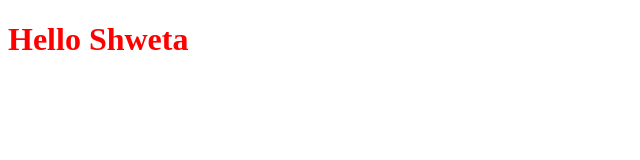
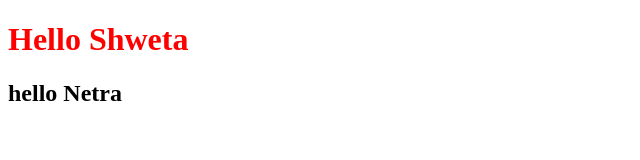
Before and after one commit to ShwetaGaikwad2329/Employee, a plain HTML site: page index.html in a window 1280 px wide. Shown: the whole page, without its empty margins (0-640 px from the left). Drawn offline with Linux system fonts and the light colour scheme.

Commit message:
second commit

```diff
--- a/index.html
+++ b/index.html
@@ -8,5 +8,6 @@
 </head>
 <body>
     <h1>Hello Shweta</h1>
+    <h2>hello Netra</h2>
 </body>
 </html>
```
